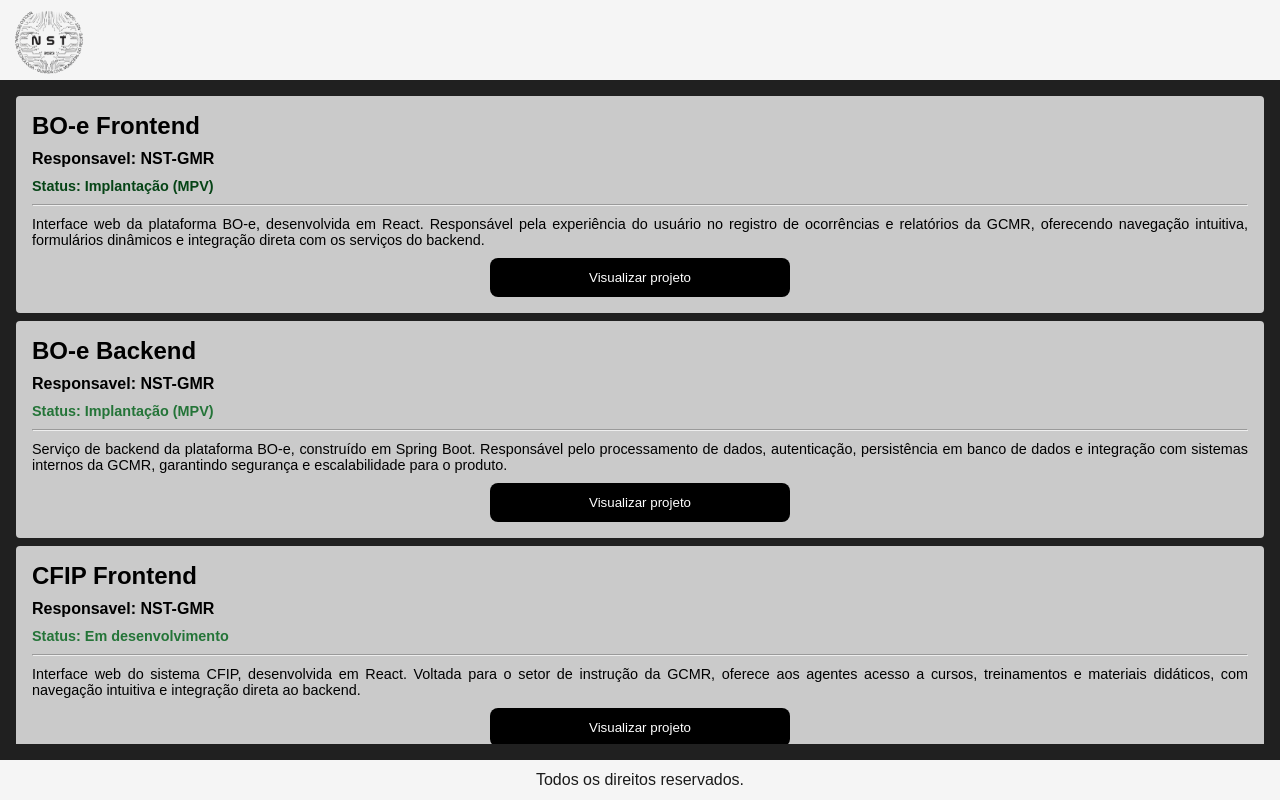
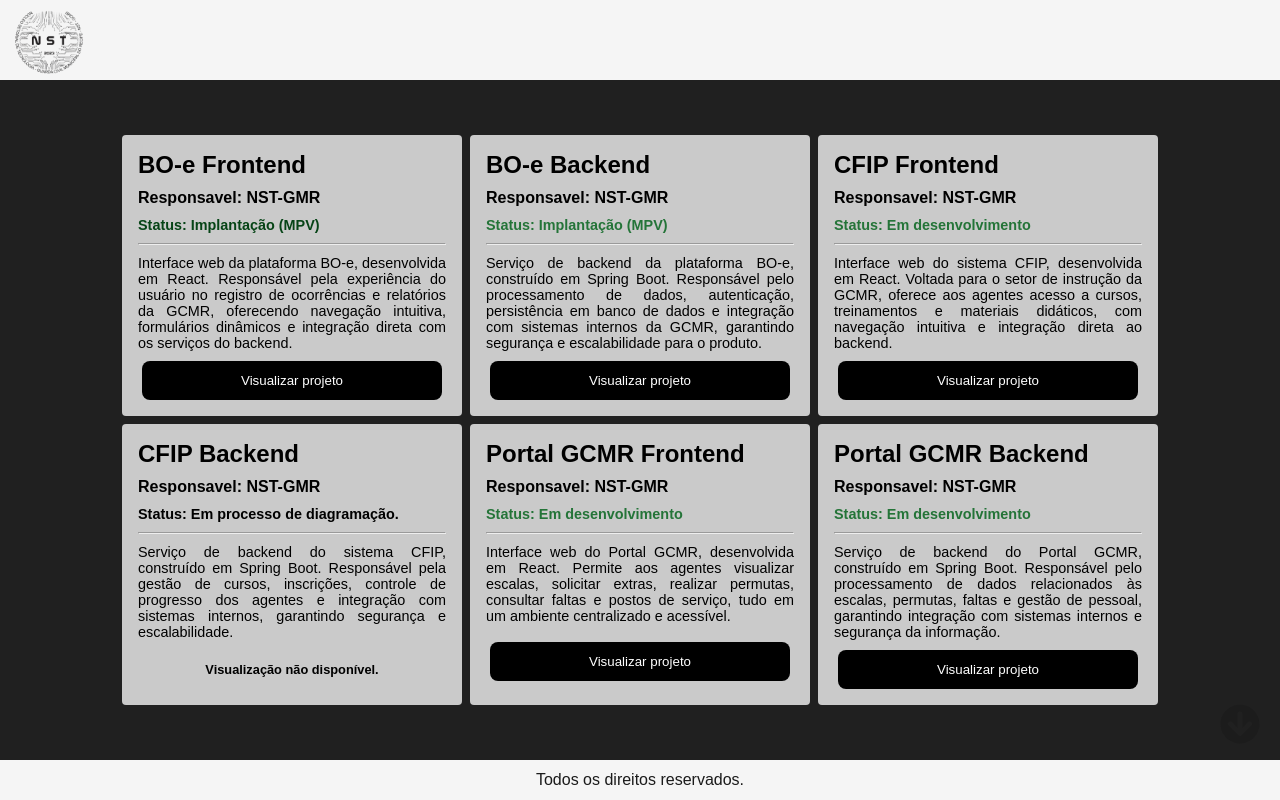
Before and after one commit to V1774R/nst, a React (Vite) app in the folder codigos/: page /projetos in a window 1280 px wide. Built offline with nearby package versions, Linux system fonts and the light colour scheme.

Commit message:
Subindo botão de rolar cursos até o fim da página

```diff
--- a/codigos/package.json
+++ b/codigos/package.json
@@ -12,6 +12,7 @@
   "dependencies": {
     "react": "^19.2.0",
     "react-dom": "^19.2.0",
+    "react-icons": "^5.5.0",
     "react-router-dom": "^7.11.0",
     "styled-components": "^6.1.19"
   },
--- a/codigos/src/components/cardProjeto/index.jsx
+++ b/codigos/src/components/cardProjeto/index.jsx
@@ -1,7 +1,7 @@
 import styled from "styled-components"
 
 const Card = styled.div`
-    width: 100%;
+    width: 340px;
     background-color: #cacaca ;
     display: flex;
     flex-direction: column;
@@ -16,6 +16,7 @@ const Card = styled.div`
         font-weight: bold;
         font-size: 0.8rem;
     }
+
 `
 
 const Nome = styled.h1`
--- a/codigos/src/pages/projetos/index.jsx
+++ b/codigos/src/pages/projetos/index.jsx
@@ -1,5 +1,7 @@
 import styled from "styled-components"
 import { CardPorjeto } from "../../components/cardProjeto"
+import { useRef } from "react"
+import { FaArrowCircleDown } from "react-icons/fa"
 
 
 const projetos = [
@@ -7,7 +9,7 @@ const projetos = [
     id: 1,
     nome: "BO-e Frontend",
     descricao: "Interface web da plataforma BO-e, desenvolvida em React. Responsável pela experiência do usuário no registro de ocorrências e relatórios da GCMR, oferecendo navegação intuitiva, formulários dinâmicos e integração direta com os serviços do backend.",
-    status: {texto: "Implantação (MPV)", cor: "#064416"},
+    status: { texto: "Implantação (MPV)", cor: "#064416" },
     responsavel: "NST-GMR",
     url: "https://boegcmr-front.homolog.app.emprel.gov.br/"
   },
@@ -15,7 +17,7 @@ const projetos = [
     id: 2,
     nome: "BO-e Backend",
     descricao: "Serviço de backend da plataforma BO-e, construído em Spring Boot. Responsável pelo processamento de dados, autenticação, persistência em banco de dados e integração com sistemas internos da GCMR, garantindo segurança e escalabilidade para o produto.",
-    status: {texto: "Implantação (MPV)", cor: "#247438"},
+    status: { texto: "Implantação (MPV)", cor: "#247438" },
     responsavel: "NST-GMR",
     url: "https://boegcmr-rest.homolog.app.emprel.gov.br/"
   },
@@ -23,7 +25,7 @@ const projetos = [
     id: 3,
     nome: "CFIP Frontend",
     descricao: "Interface web do sistema CFIP, desenvolvida em React. Voltada para o setor de instrução da GCMR, oferece aos agentes acesso a cursos, treinamentos e materiais didáticos, com navegação intuitiva e integração direta ao backend.",
-    status: {texto: "Em desenvolvimento", cor: "#247438"},
+    status: { texto: "Em desenvolvimento", cor: "#247438" },
     responsavel: "NST-GMR",
     url: "http://cfip.front.nst.vps-kinghost.net"
   },
@@ -31,7 +33,7 @@ const projetos = [
     id: 4,
     nome: "CFIP Backend",
     descricao: "Serviço de backend do sistema CFIP, construído em Spring Boot. Responsável pela gestão de cursos, inscrições, controle de progresso dos agentes e integração com sistemas internos, garantindo segurança e escalabilidade.",
-    status: {texto: "Em processo de diagramação.", cor: "#000000"},
+    status: { texto: "Em processo de diagramação.", cor: "#000000" },
     responsavel: "NST-GMR",
     url: null
   },
@@ -39,7 +41,7 @@ const projetos = [
     id: 5,
     nome: "Portal GCMR Frontend",
     descricao: "Interface web do Portal GCMR, desenvolvida em React. Permite aos agentes visualizar escalas, solicitar extras, realizar permutas, consultar faltas e postos de serviço, tudo em um ambiente centralizado e acessível.",
-    status: {texto: "Em desenvolvimento", cor: "#247438"},
+    status: { texto: "Em desenvolvimento", cor: "#247438" },
     responsavel: "NST-GMR",
     url: "http://portal.front.nst.vps-kinghost.net"
   },
@@ -47,7 +49,7 @@ const projetos = [
     id: 6,
     nome: "Portal GCMR Backend",
     descricao: "Serviço de backend do Portal GCMR, construído em Spring Boot. Responsável pelo processamento de dados relacionados às escalas, permutas, faltas e gestão de pessoal, garantindo integração com sistemas internos e segurança da informação.",
-    status: {texto: "Em desenvolvimento", cor: "#247438"},
+    status: { texto: "Em desenvolvimento", cor: "#247438" },
     responsavel: "NST-GMR",
     url: "http://portal.api.nst.vps-kinghost.net"
   }
@@ -65,18 +67,57 @@ const AreaCards = styled.div`
         display: none;
     }
 
+    /* quando a tela for menor que 700px */
+    @media(min-width: 700px){
+      display: gird;
+      flex-direction: row;
+      flex-wrap: wrap;
+      max-width: 1050px;
+      background-color: none;
+      justify-content: center;
+    }
 
 `
 
+const Botao = styled.div`
+  display: flex;
+  justify-content: right;
+  position: absolute;
+  top: calc(100vh - 96px);
+  left: calc(100vw - 60px);
+
+  border-radius: 100%;
+  transition: 500ms;
+  &:hover{
+    scale: 1.2;
+    transition: 500ms;
+  }
+`
+
 export const Projetos = () => {
+  const areaCardsRef = useRef()
+
+  const rolar = () => {
+    areaCardsRef.current.scrollTo({
+      top: areaCardsRef.current.scrollHeight,
+      behavior: "smooth"
+    })
+
+  }
+
 
   return (
-    <AreaCards>
+    <AreaCards ref={areaCardsRef}>
+      <Botao onClick={rolar} >
+        <FaArrowCircleDown size={40} color="#1b1b1bc0" />
+      </Botao>
+
       {
         projetos.map(projeto => (
           <CardPorjeto key={projeto.id} nome={projeto.nome} status={projeto.status} responsavel={projeto.responsavel} descricao={projeto.descricao} url={projeto.url} />
         ))
       }
+
     </AreaCards>
   )
 }
```
Also changed, not shown: 1 other file (tests, documents, lock files or other folders).
